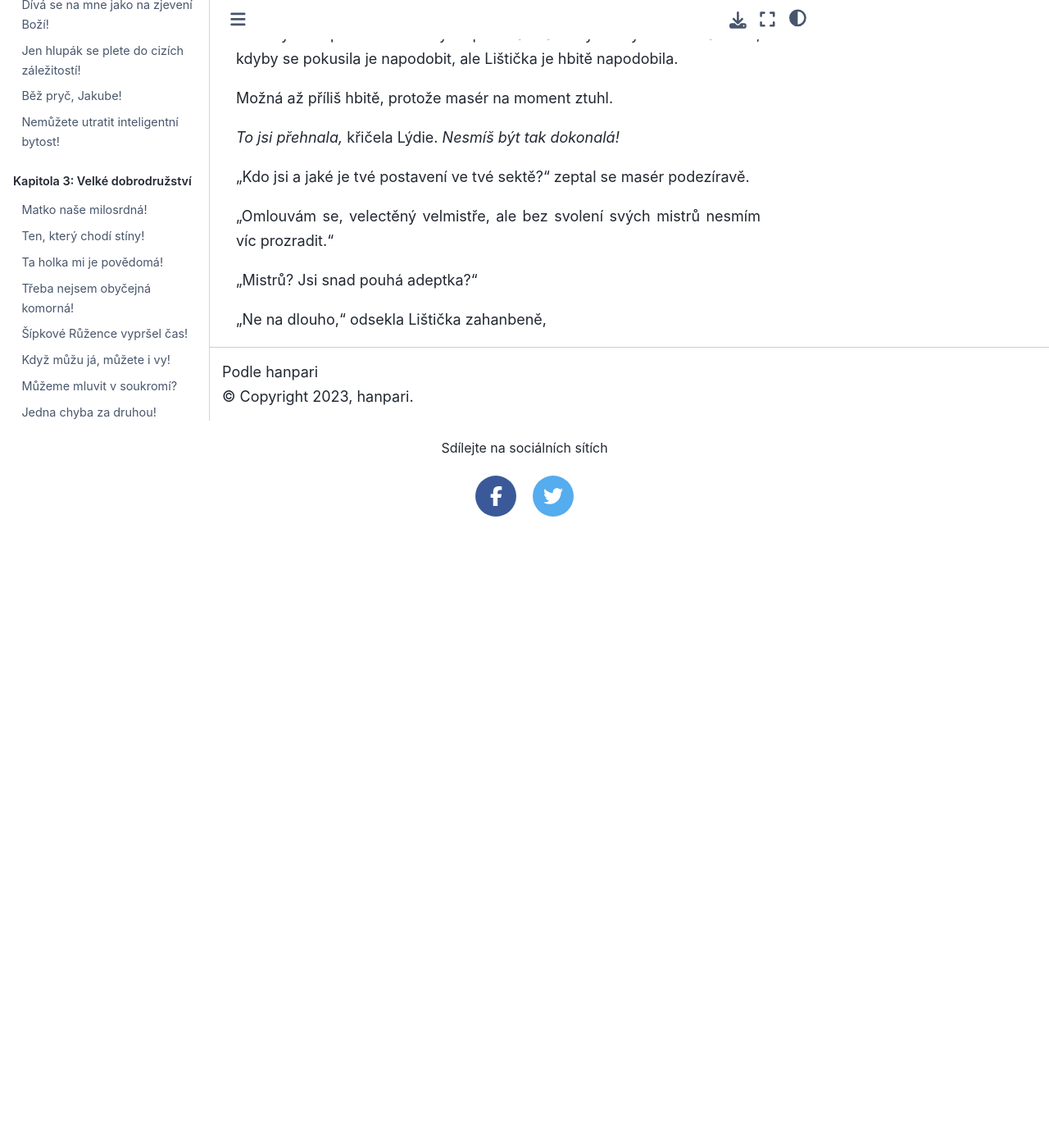
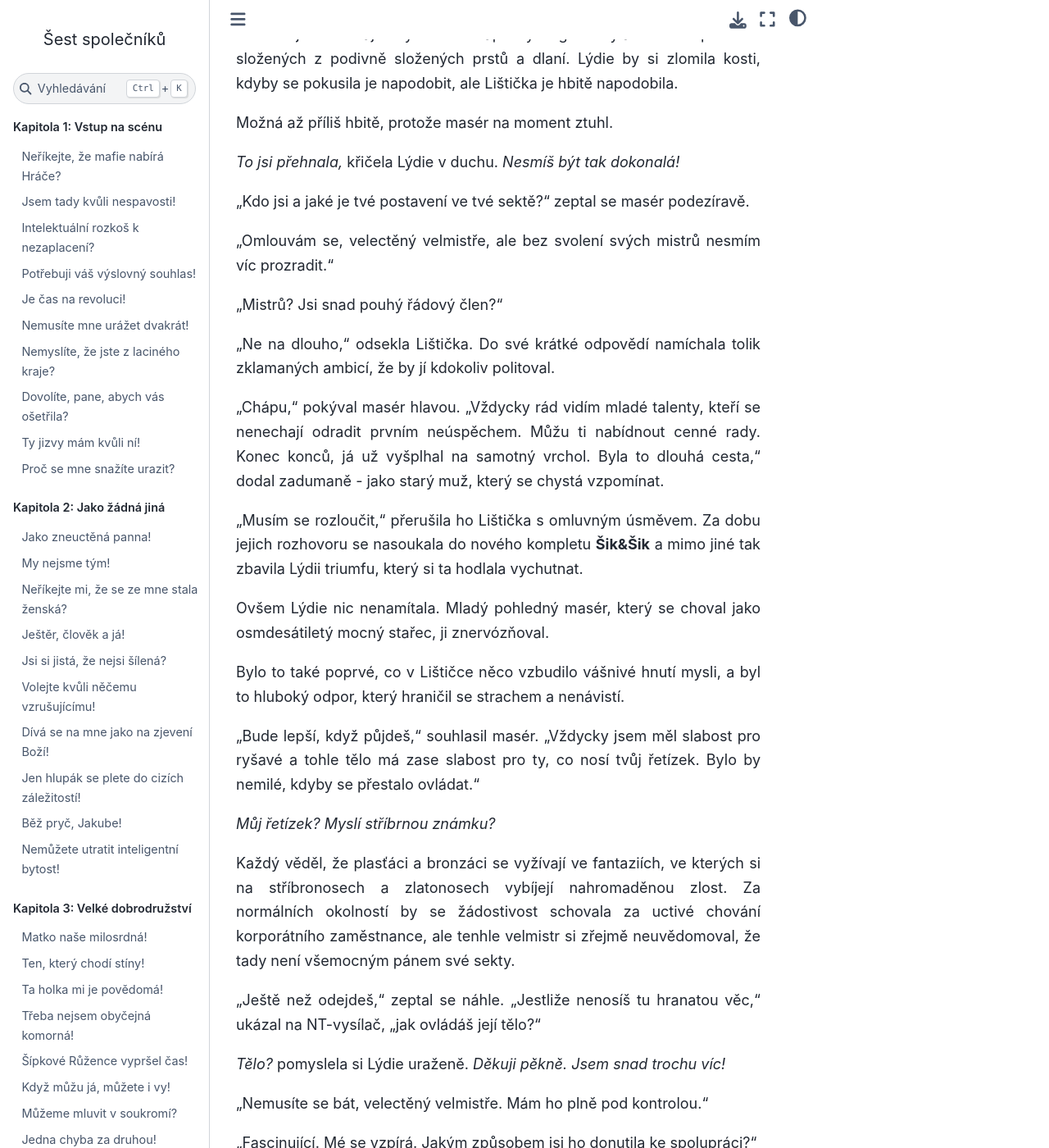
Before and after one commit to hanpari/sest-spolecniku, a Sphinx documentation site: the page built from source/sest_spolecniku/008/2.md, in a window 1280 px wide and 1400 px high, scrolled down 6583 px. Shown: the whole window at 82% size. Built offline with Sphinx 7.4.7 and the Sphinx Book theme 1.1.4, drawn with Linux system fonts in a browser that asks for light colours; pages that are not in the unit, such as notebooks, are missing from menus; before the commit the page ends 7213 px from its top, so only the background shows below that; some of the changed text lies outside the part shown.

Commit message:
Update 2.md

```diff
--- a/source/sest_spolecniku/008/2.md
+++ b/source/sest_spolecniku/008/2.md
@@ -46,7 +46,7 @@
 
 "Konečně sami," řekl, jako by byli milenci. "Ten otravný chlap si dával na čas."
 
-*Otravný chlap?*
+*Otravný chlap? Snad ne Benjamín Julius?*
 
 "Dostal jsem za úkol," pokračoval mladík, "abych tě seznámil s ceníkem. Tady prosím."
 
@@ -157,22 +157,56 @@
 
 *On je stejně bezmocný jako ty,* nabádala ji Lýdie. *Tady jsme víc. Já jsem stříbrná, on bronzový zaměstnanec. Jedním slovem ho můžeme zničit.*
 
-Ale přímá komunikace s druhým já byla problém - jak tady, tak ve Hře.
+Ale přímá komunikace s druhým já představovala problém - jak tady, tak ve Hře.
 
 "Smím se zeptat, velectěný velmistře, jaké zprávy mám předat?"
 
 "Žádné. Stačí, když tví mistři navštíví **Devět draků** a ukážou toto znamení. O zbytek se postarám sám."
 
-Předvedl jedno z tajemných Stínošlápkových gest. Byla to série posuňků složených z podivně složených prstů a dlaní. Lýdie by si zlomila kosti, kdyby se pokusila je napodobit, ale Lištička je hbitě napodobila.
+Provedl jedno z tajemných Stínošlápkových gest. Byla to série posuňků složených z podivně složených prstů a dlaní. Lýdie by si zlomila kosti, kdyby se pokusila je napodobit, ale Lištička je hbitě napodobila.
 
 Možná až příliš hbitě, protože masér na moment ztuhl.
 
-*To jsi přehnala,* křičela Lýdie. *Nesmíš být tak dokonalá!*
+*To jsi přehnala,* křičela Lýdie v duchu. *Nesmíš být tak dokonalá!*
 
 "Kdo jsi a jaké je tvé postavení ve tvé sektě?" zeptal se masér podezíravě.
 
 "Omlouvám se, velectěný velmistře, ale bez svolení svých mistrů nesmím víc prozradit."
 
-"Mistrů? Jsi snad pouhá adeptka?"
+"Mistrů? Jsi snad pouhý řádový člen?"
 
-"Ne na dlouho," odsekla Lištička zahanbeně,
+"Ne na dlouho," odsekla Lištička. Do své krátké odpovědí namíchala tolik zklamaných ambicí, že by jí kdokoliv politoval.
+
+"Chápu," pokýval masér hlavou. "Vždycky rád vidím mladé talenty, kteří se nenechají odradit prvním neúspěchem. Můžu ti nabídnout cenné rady. Konec konců, já už vyšplhal na samotný vrchol. Byla to dlouhá cesta," dodal zadumaně - jako starý muž, který se chystá vzpomínat.
+
+"Musím se rozloučit," přerušila ho Lištička s omluvným úsměvem. Za dobu jejich rozhovoru se nasoukala do nového kompletu **Šik&Šik** a mimo jiné tak zbavila Lýdii triumfu, který si ta hodlala vychutnat.
+
+Ovšem Lýdie nic nenamítala. Mladý pohledný masér, který se choval jako osmdesátiletý mocný stařec, ji znervózňoval.
+
+Bylo to také poprvé, co v Lištičce něco vzbudilo vášnivé hnutí mysli, a byl to hluboký odpor, který hraničil se strachem a nenávistí.
+
+"Bude lepší, když půjdeš," souhlasil masér. "Vždycky jsem měl slabost pro ryšavé a tohle tělo  má zase slabost pro ty, co nosí tvůj řetízek. Bylo by nemilé, kdyby se přestalo ovládat."
+
+*Můj řetízek? Myslí stříbrnou známku?*
+
+Každý věděl, že plasťáci a bronzáci se vyžívají ve fantaziích, ve kterých si na stříbronosech a zlatonosech vybíjejí nahromaděnou zlost. Za normálních okolností by se žádostivost schovala za uctivé chování korporátního zaměstnance, ale tenhle velmistr si zřejmě neuvědomoval, že tady není všemocným pánem své sekty.
+
+"Ještě než odejdeš," zeptal se náhle. "Jestliže nenosíš tu hranatou věc," ukázal na NT-vysílač, "jak ovládáš její tělo?"
+
+*Tělo?* pomyslela si Lýdie uraženě. *Děkuji pěkně. Jsem snad trochu víc!*
+
+"Nemusíte se bát, velectěný velmistře. Mám ho plně pod kontrolou."
+
+"Fascinující. Mé se vzpírá. Jakým způsobem jsi ho donutila ke spolupráci?"
+
+"Velice snadno," odvětila Lištička. "Ukázala jsem té holce, že jsem pro ni užitečná. Beze mne by byla ztracená."
+
+*To byla kruté!* zaúpěla v duchu Lýdie. *Chová se ke mně stejně přezíravě, jako já se chovala k Darině. Ale svým způsobem jsem měla štěstí.*
+
+Ze způsobu, jakým tento velmistr svíral NT-vysílač, odvodila, že ubohý bronzák nedostane šanci se vrátit zpět, odsouzený být navždy divákem cizího života.
+
+Vzpomněla si, co jí pověděl ten tvor, který si říkal Snížek: "Zatímco vaše postava není před zákonem zodpovědná, vy jste."
+
+*Možná nikomu nezáleží, kdo se právě ocitl u kormidla. Potrestají zkrátka tělo, ať už mu vládne kdokoliv.*
+
+Napadla ji slabina velmistrova přístupu. Stačilo, aby se na okamžik dostal z dosahu NT-vysílače, a jeho nadvláda skončila.
```
